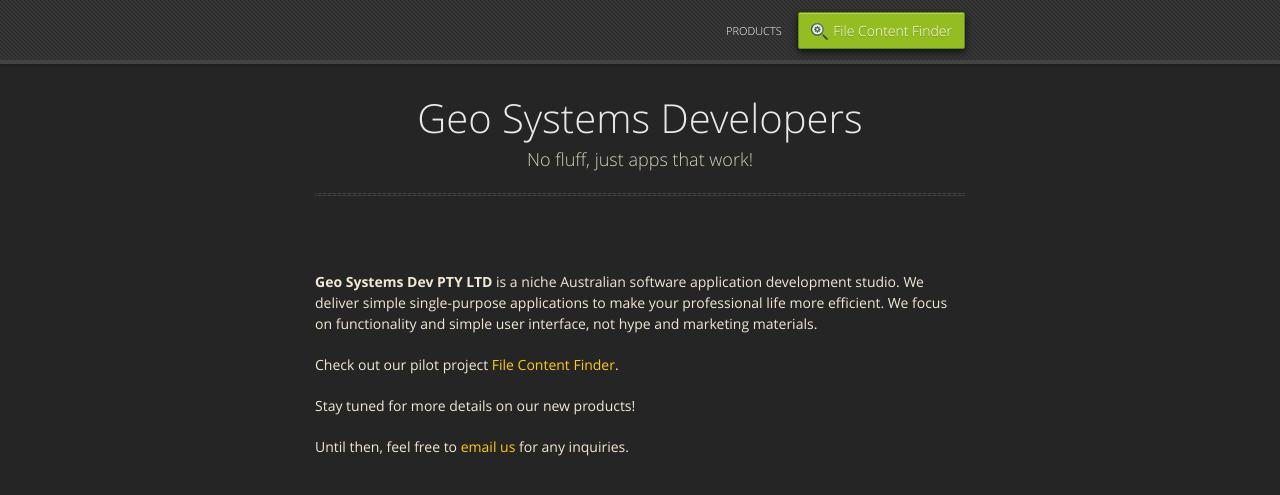
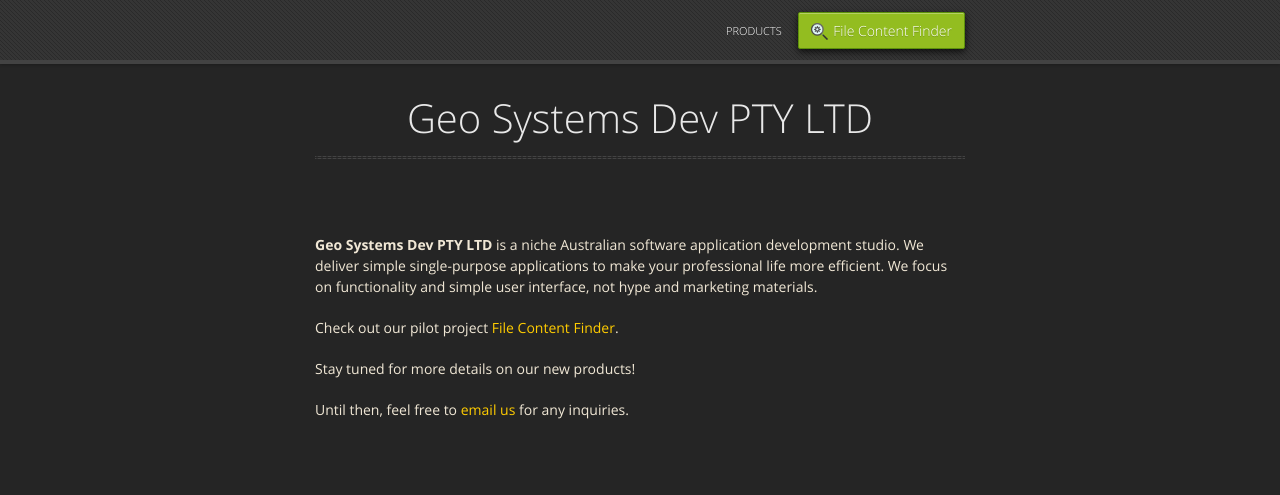
Before and after one commit to geo-systems/geo-systems.github.io, a Jekyll site: the page built from index.md, in a window 1280 px wide. Shown: the top 495 px of the page. Built offline with Jekyll 4.4.1, drawn with Linux system fonts in a browser that asks for light colours.

Commit message:
SEO optimised headers

```diff
--- a/_config.yml
+++ b/_config.yml
@@ -1,6 +1,7 @@
 theme: jekyll-theme-midnight
 title: Geo Systems Developers
 url: https://geosytemsdev.com
+subtitle: No fluff, just apps that work!
 description: No fluff, just apps that work!
 show_downloads: false
 google_analytics:
--- a/_layouts/default.html
+++ b/_layouts/default.html
@@ -32,8 +32,8 @@
 
       <section>
         <div id="title">
-          <h1>{{ site.title | default: site.github.repository_name }}</h1>
-          <p>{{ site.description | default: site.github.project_tagline }}</p>
+          <h1>{{ page.title | default: site.title }}</h1>
+          <p>{{ page.subtitle | default: site.subtitles }}</p>
           <hr>
           <!-- <span class="credits left">Project maintained by <a href="{{ site.github.owner_url }}">{{ site.github.owner_name }}</a></span> -->
           <!-- <span class="credits right">Hosted on GitHub Pages &mdash; Theme by <a href="https://twitter.com/mattgraham">mattgraham</a></span> -->
--- a/_layouts/fcf.html
+++ b/_layouts/fcf.html
@@ -38,8 +38,8 @@
 
       <section>
         <div id="title">
-          <h1>File Content Finder</h1>
-          <p>Search in your file contents, not just by names!</p>
+          <h1>{{ page.title | default: site.title }}</h1>
+          <p>{{ page.subtitle | default: site.subtitles }}</p>
           <hr>
           <!-- <span class="credits left">Project maintained by <a href="{{ site.github.owner_url }}">{{ site.github.owner_name }}</a></span> -->
           <!-- <span class="credits right">Hosted on GitHub Pages &mdash; Theme by <a href="https://twitter.com/mattgraham">mattgraham</a></span> -->
--- a/_layouts/home.html
+++ b/_layouts/home.html
@@ -34,8 +34,8 @@
 
       <section>
         <div id="title">
-          <h1>{{ site.title | default: site.github.repository_name }}</h1>
-          <p>{{ site.description | default: site.github.project_tagline }}</p>
+          <h1>{{ page.title | default: site.title }}</h1>
+          <p>{{ page.subtitle | default: site.subtitles }}</p>
           <hr>
           <!-- <span class="credits left">Project maintained by <a href="{{ site.github.owner_url }}">{{ site.github.owner_name }}</a></span> -->
           <!-- <span class="credits right">Hosted on GitHub Pages &mdash; Theme by <a href="https://twitter.com/mattgraham">mattgraham</a></span> -->
--- a/index.md
+++ b/index.md
@@ -1,6 +1,8 @@
 ---
 layout: home
 title: Geo Systems Dev PTY LTD
+description: Geo Systems Dev PTY LTD is a niche Australian software
+    application development studio. Our pilot project is File Content Finder.
 ---
 
 <!-- # What is it? -->
```
Also changed, not shown: products/file-content-finder/index.md (+3 -0 lines).
